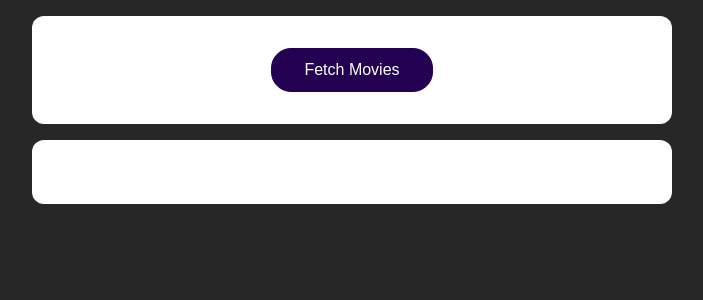
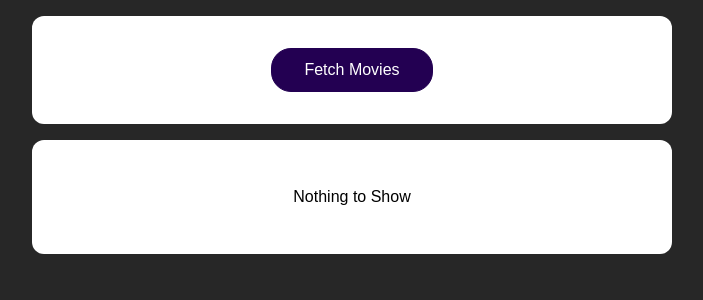
Before and after one commit to yashar-akish/React-API-HTTP, a React (Create React App) app: page / in a window 1280 px wide. Shown: the top 300 px of the page, without its empty margins (288-991 px from the left). Built offline with nearby package versions, Linux system fonts and the light colour scheme.

Commit message:
displayed loading proccessto user

```diff
--- a/src/App.js
+++ b/src/App.js
@@ -6,8 +6,10 @@
 function App() {
 
   const [movies, setMovies] = useState([]);
+  const [isLoading, setIsLoading] = useState(false);
 
   async function fetchMoviesHandler(){
+    setIsLoading(true);
     const response = await fetch('https://swapi.dev/api/films/')
     const data = await response.json();
     const transformedMovies = data.results.map(movieData => {
@@ -19,6 +21,7 @@
       };
     });
     setMovies(transformedMovies);
+    setIsLoading(false);
   }
 
   return (
@@ -27,7 +30,9 @@
         <button onClick={fetchMoviesHandler}>Fetch Movies</button>
       </section>
       <section>
-        <MoviesList movies={movies} />
+        {!isLoading && movies.length > 0 && <MoviesList movies={movies} />}
+        {!isLoading && movies.length === 0 && <p>Nothing to Show</p>}
+        {isLoading && <p>Loading...</p>}
       </section>
     </React.Fragment>
   );
```
